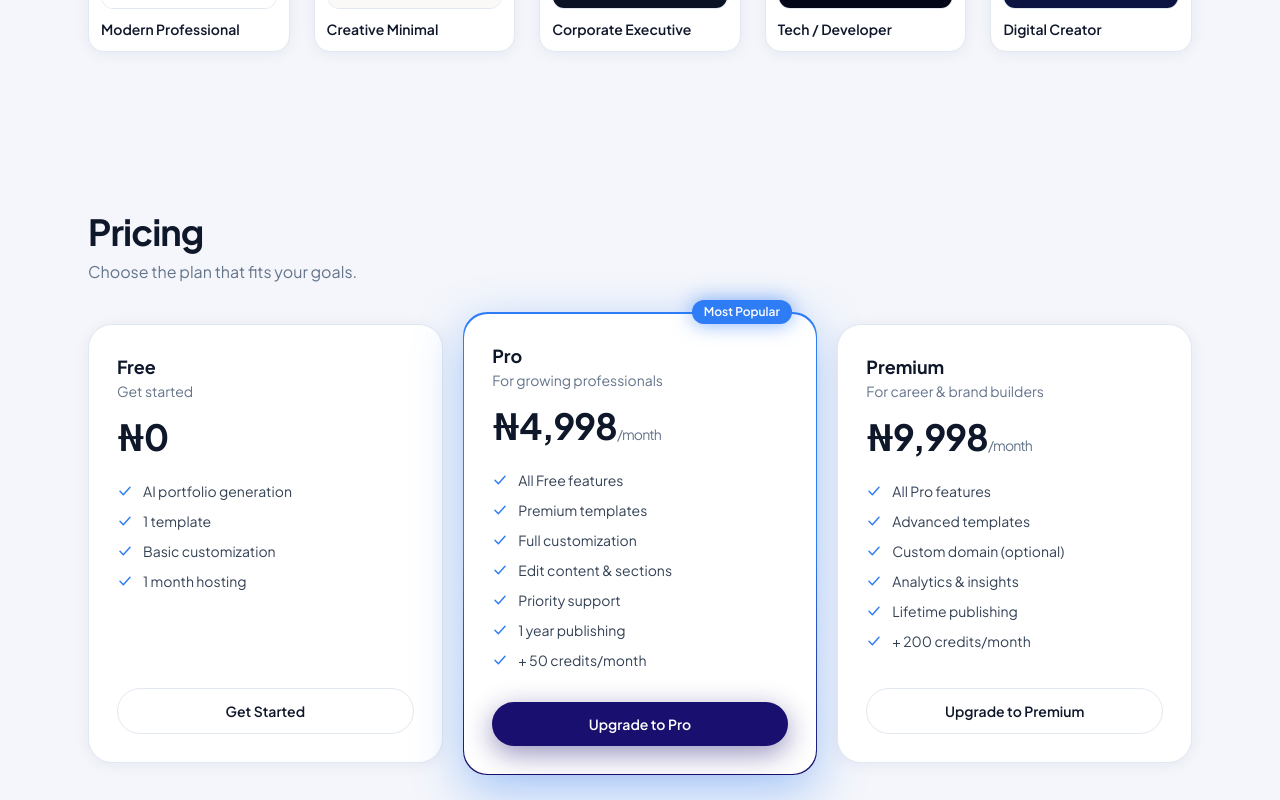
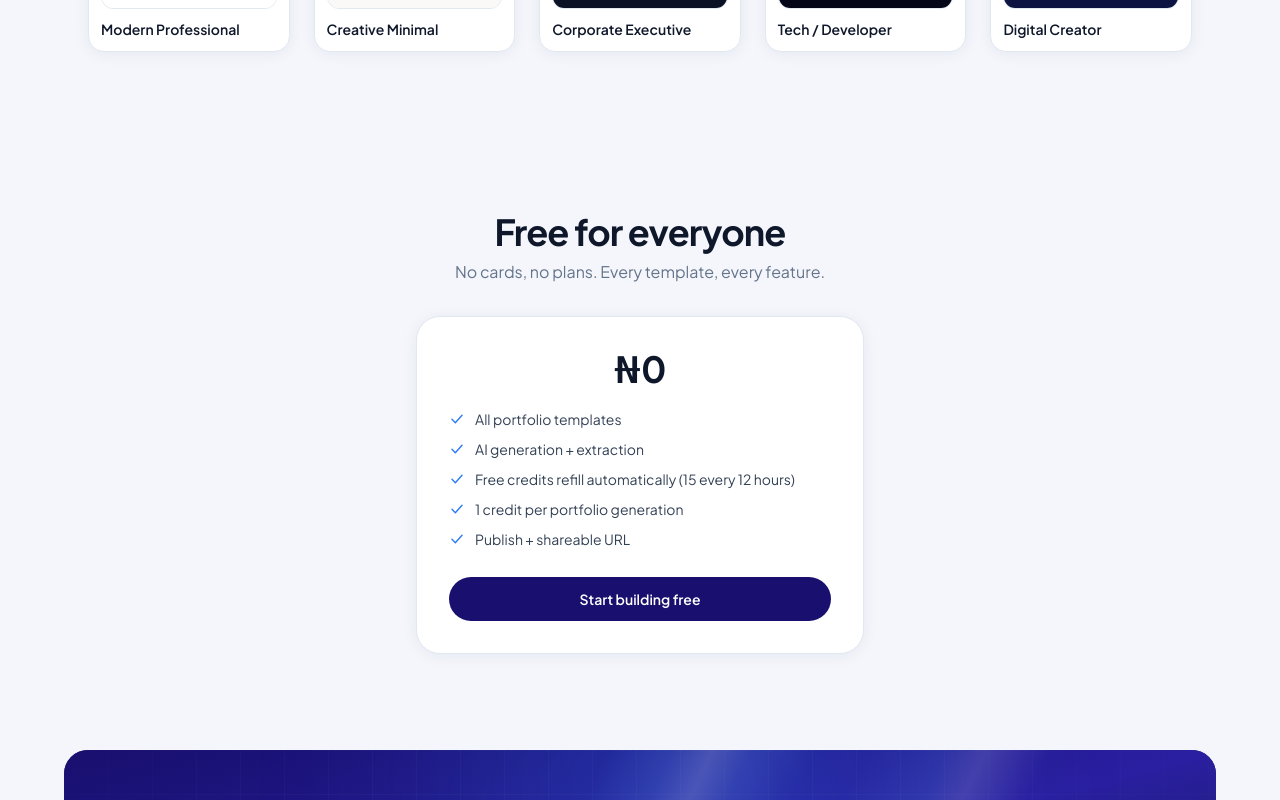
Before and after one commit to billionsireson/DossierAI, a Next.js app: page / in a window 1280 px wide. Shown: the part 2360-3160 px from the top of the page. Built offline with nearby package versions, Linux system fonts and the light colour scheme.

Commit message:
feat: free tier - payments paused, 15 credits auto-refill every 12h

```diff
--- a/app/app/billing/page.tsx
+++ b/app/app/billing/page.tsx
@@ -1,16 +1,28 @@
-import { getCurrentUser } from "@/lib/auth/current-user";
+import { PAYMENTS_ENABLED } from "@/lib/billing/plans";
 import { CheckoutButtons } from "@/components/billing/checkout-buttons";
 
 export const dynamic = "force-dynamic";
 export const metadata = { title: "Billing" };
 
-export default async function BillingPage() {
-  const user = await getCurrentUser();
+export default function BillingPage() {
+  if (!PAYMENTS_ENABLED) {
+    return (
+      <main className="py-2">
+        <h1 className="text-2xl font-bold">Billing</h1>
+        <div className="mt-5 max-w-md rounded-2xl border border-[#E2E8F0] bg-white p-6">
+          <h2 className="font-semibold">Free for everyone</h2>
+          <p className="mt-2 text-sm text-[#64748B]">
+            Payments are paused — DossierAI is free to use. You get 15 credits
+            every 12 hours, and 1 portfolio generation costs 1 credit.
+          </p>
+        </div>
+      </main>
+    );
+  }
   return (
     <main className="py-2">
       <h1 className="text-2xl font-bold">Billing</h1>
       <p className="mt-1 text-sm text-[#64748B]">
-        Current plan: <span className="font-semibold text-[#0F172A]">{user?.plan ?? "FREE"}</span>.
         Subscriptions are handled by Paystack; webhooks apply your plan and monthly credits automatically.
       </p>
       <div className="mt-5 max-w-md rounded-2xl border border-[#E2E8F0] bg-white p-6">
--- a/app/app/layout.tsx
+++ b/app/app/layout.tsx
@@ -11,7 +11,6 @@ const NAV = [
   { href: "/app/portfolios", label: "My Portfolios" },
   { href: "/app/templates", label: "Templates" },
   { href: "/app/credits", label: "Credits" },
-  { href: "/app/billing", label: "Billing" },
   { href: "/app/settings", label: "Settings" },
   { href: "/app/admin", label: "Admin" },
 ];
--- a/components/marketing/pricing.tsx
+++ b/components/marketing/pricing.tsx
@@ -1,6 +1,7 @@
 import Link from "next/link";
 import { Spot } from "@/components/motion/spot";
 import { Icons } from "@/components/marketing/icons";
+import { FREE_REFILL_CREDITS, FREE_REFILL_HOURS, PAYMENTS_ENABLED } from "@/lib/billing/plans";
 
 const PLANS = [
   {
@@ -49,6 +50,43 @@ const PLANS = [
 ];
 
 export function Pricing({ compact = false }: { compact?: boolean }) {
+  if (!PAYMENTS_ENABLED) {
+    return (
+      <section aria-labelledby="pricing-heading" className="bg-[#F4F6FB] py-20">
+        <div className="mx-auto w-full max-w-3xl px-6 text-center">
+          <h2 id="pricing-heading" className="text-3xl font-bold tracking-tight text-[#0F172A] md:text-4xl">
+            Free for everyone
+          </h2>
+          <p className="mt-2 text-[#64748B]">
+            No cards, no plans. Every template, every feature.
+          </p>
+          <Spot className="mx-auto mt-8 max-w-md rounded-3xl border border-[#E2E8F0] bg-white p-8 shadow-[0_2px_16px_rgba(24,15,110,0.06)]">
+            <p className="text-4xl font-bold">₦0</p>
+            <ul className="mt-5 space-y-2.5 text-left text-sm text-[#334155]">
+              {[
+                "All portfolio templates",
+                "AI generation + extraction",
+                `Free credits refill automatically (${FREE_REFILL_CREDITS} every ${FREE_REFILL_HOURS} hours)`,
+                "1 credit per portfolio generation",
+                "Publish + shareable URL",
+              ].map((pt) => (
+                <li key={pt} className="flex gap-2.5">
+                  <Icons.check className="mt-0.5 h-4 w-4 shrink-0 text-[#2E7CF6]" />
+                  <span>{pt}</span>
+                </li>
+              ))}
+            </ul>
+            <Link
+              href="/app/dashboard"
+              className="mt-7 block rounded-full bg-[#180F6E] px-4 py-3 text-center text-sm font-semibold text-white"
+            >
+              Start building free
+            </Link>
+          </Spot>
+        </div>
+      </section>
+    );
+  }
   return (
     <section aria-labelledby="pricing-heading" className="bg-[#F4F6FB] py-20">
       <div className="mx-auto w-full max-w-6xl px-6">
--- a/lib/billing/plans.ts
+++ b/lib/billing/plans.ts
@@ -13,12 +13,20 @@ export type PlanConfig = {
   features: string[];
 };
 
+// Payments kill-switch. When false, checkout/billing UI is hidden and the
+// app runs free with time-based refills (see FREE_REFILL_*).
+export const PAYMENTS_ENABLED = false;
+
+/** Free tier: 15 credits granted automatically every 12 hours, on demand. */
+export const FREE_REFILL_CREDITS = 15;
+export const FREE_REFILL_HOURS = 12;
+
 export const PLANS: Record<PlanId, PlanConfig> = {
   FREE: {
     id: "FREE",
     name: "Free",
     priceNGN: 0,
-    creditsPerMonth: 5,
+    creditsPerMonth: 15,
     templates: ["modern-professional"],
     maxPortfolios: 1,
     publishing: { durationDays: 30, label: "1 month hosting" },
--- a/lib/credits/ledger.ts
+++ b/lib/credits/ledger.ts
@@ -2,7 +2,12 @@ import { existsSync, mkdirSync, readFileSync, writeFileSync } from "fs";
 import path from "path";
 import { isDbConfigured } from "@/lib/env";
 import { getDb } from "@/lib/db";
-import { CREDIT_COSTS, type CreditAction } from "@/lib/billing/plans";
+import {
+  CREDIT_COSTS,
+  FREE_REFILL_CREDITS,
+  FREE_REFILL_HOURS,
+  type CreditAction,
+} from "@/lib/billing/plans";
 
 // Immutable credit ledger — PRD §27. Balance derives from transactions.
 // Live Neon path when DATABASE_URL is set, file driver otherwise (tests/dev).
@@ -14,6 +19,7 @@ export type CreditTxType =
   | "ai_rewrite"
   | "refund"
   | "bonus"
+  | "auto_refill"
   | "admin_adjustment";
 
 export type CreditTransaction = {
@@ -138,14 +144,39 @@ export async function grant(
   return append({ userId, type, amount, referenceId });
 }
 
-/** Spend credits for an AI action. Returns null when balance is insufficient. */
+/** Pure check: is this user due for a time-based refill? Exported for tests. */
+export function shouldRefill(txs: { type: string; createdAt: string }[], nowMs: number): boolean {
+  const refills = txs.filter((t) => t.type === "auto_refill");
+  if (refills.length === 0) return true;
+  const latest = Math.max(...refills.map((t) => new Date(t.createdAt).getTime()));
+  return nowMs - latest >= FREE_REFILL_HOURS * 3_600_000;
+}
+
+async function allFor(userId: string): Promise<CreditTransaction[]> {
+  if (!dbEnabled()) return loadFile().filter((t) => t.userId === userId);
+  const db = await getDb();
+  const rows = await db.creditTransaction.findMany({ where: { userId } });
+  return rows.map(toTx);
+}
+
+async function maybeRefill(userId: string): Promise<void> {
+  const all = await allFor(userId);
+  if (!shouldRefill(all, Date.now())) return;
+  await append({ userId, type: "auto_refill", amount: FREE_REFILL_CREDITS, referenceType: "refill" });
+}
+
+/** Spend credits for an AI action. Auto-refills (15 / 12h) when short. */
 export async function spend(
   userId: string,
   action: CreditAction,
   referenceId?: string,
 ): Promise<{ ok: true; tx: CreditTransaction } | { ok: false; needed: number; balance: number }> {
   const cost = CREDIT_COSTS[action];
-  const current = await balance(userId);
+  let current = await balance(userId);
+  if (current < cost) {
+    await maybeRefill(userId);
+    current = await balance(userId);
+  }
   if (current < cost) return { ok: false, needed: cost, balance: current };
   const tx = await append({
     userId,
```
Also changed, not shown: 1 other file (tests, documents, lock files or other folders).
